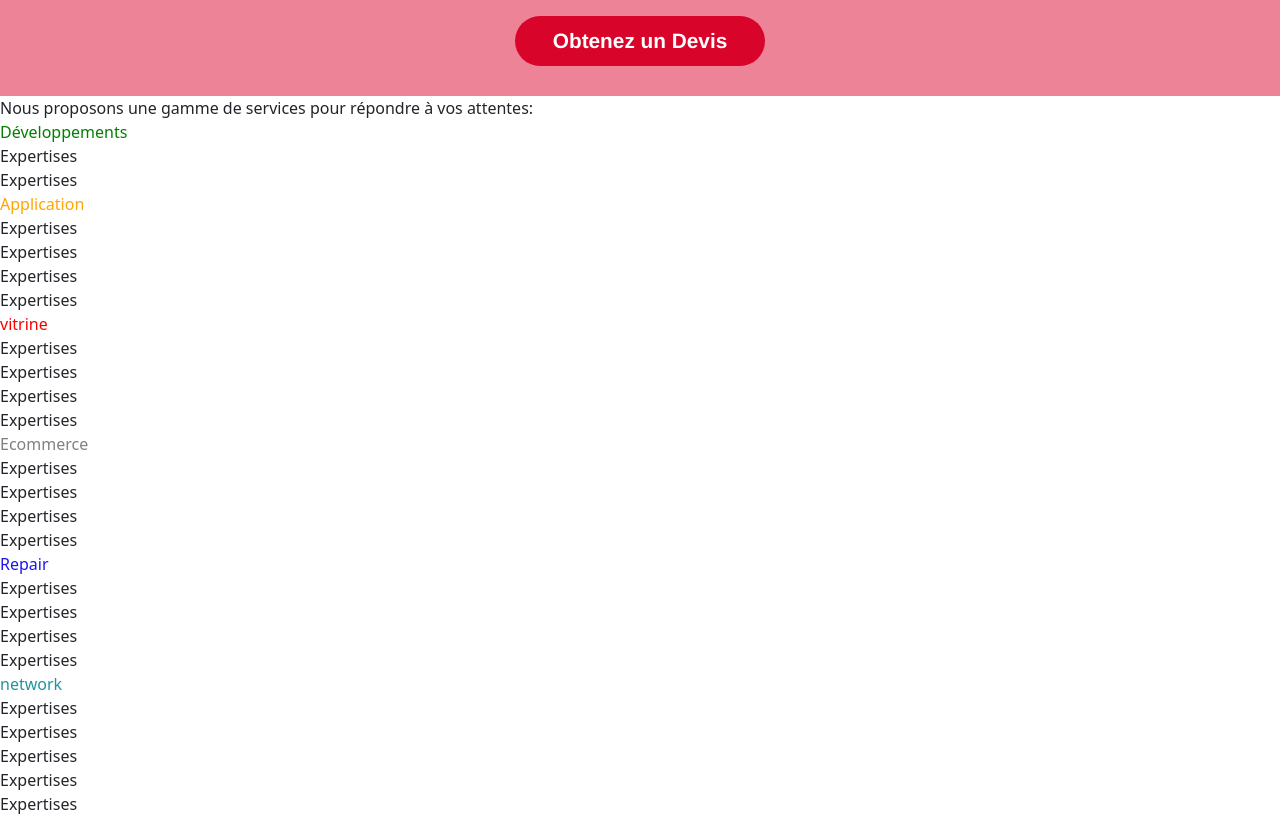
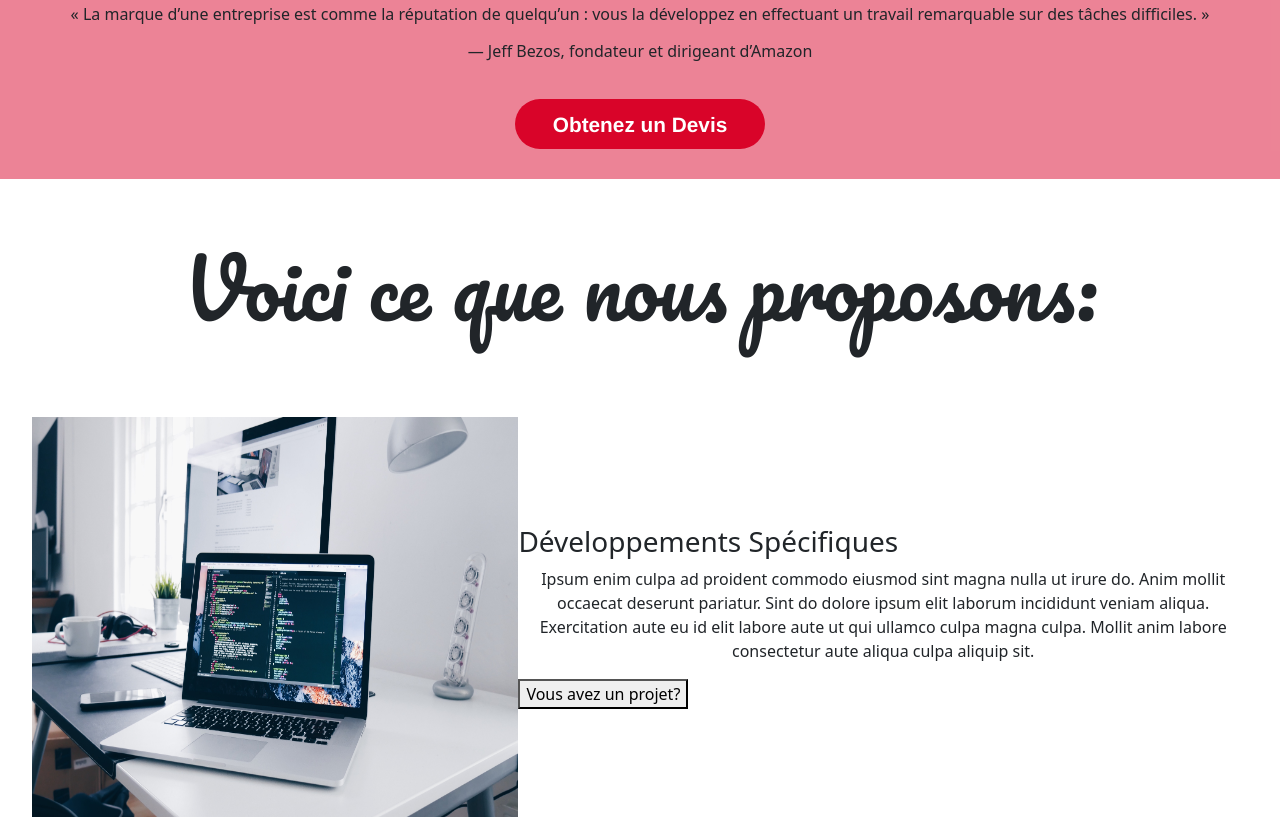
Before and after one commit to Alphonse-K/vinmartech, a React (Create React App) app: page /expertises in a window 1280 px wide. Shown: the part 1120-1939 px from the top of the page. Built offline with nearby package versions, Linux system fonts and the light colour scheme; a web font is replaced by a local one.

Commit message:
udating the expertise details

```diff
--- a/src/App.css
+++ b/src/App.css
@@ -480,12 +480,20 @@ ul li .link:hover::before {
 .expertise-intro {
   background-color: rgba(217, 4, 41, 0.49);
   padding: 30px;
-  text-align: center;
+  display: flex;
+  flex-direction: column;
+  align-items: center;
+  justify-content: center;
 }
 
 .expertise-intro h1 {
   margin-top: 20px;
   font-family:'Franklin Gothic Medium', 'Arial Narrow', Arial, sans-serif;
+}
+
+.expertise-intro h4 {
+  font-family:'Franklin Gothic Medium', 'Arial Narrow', Arial, sans-serif;
+  margin-top: 20px;
 }
 
 .expertise-intro button {
@@ -509,7 +517,31 @@ ul li .link:hover::before {
   font-family: 'Pacifico', cursive;
 }
 
+.expertise-title {
+  text-align: center;
+  margin-top: 60px; margin-bottom: 30px;
+  font-family: 'Pacifico', cursive;
+}
 
+.expertise-title h1 {
+  font-size: 5rem;
+}
+
+.expertise-details {
+  margin-top: 50px;
+  margin-bottom: 50px;
+  padding: 2rem;
+}
+.expertise-details img {
+  width: 40%;
+  height: 50vh;
+}
+
+.expertise-details .container-img-text {
+  display: flex;
+  justify-content: center;
+  align-items: center;
+}
 /**************************** EXPERTISE COMPONENT END****************************************/
 
 /**************************** SPINNER COMPONENT START****************************************/
--- a/src/components/Expertises.js
+++ b/src/components/Expertises.js
@@ -30,11 +30,22 @@ export default function Expertises() {
           <h1>Nous Offrons</h1>
           <h1>Une Meilleure Qualité</h1>
           <h1>De Service en Développements Informatique !</h1>
+          <p>« La marque d’une entreprise est comme la réputation de quelqu’un : vous la développez en effectuant un travail remarquable sur des tâches difficiles. »</p>
+          <h6>— Jeff Bezos, fondateur et dirigeant d’Amazon</h6>
           <HashLink to="/contact#contact-quote"><button>Obtenez un Devis</button></HashLink>
         </div>
-        <div className='expertises-title' id='button'>Nous proposons une gamme de services pour répondre à vos attentes:</div>
-        <div id='specific' style={{color: 'green'}}>Développements</div>
-        <div>Expertises</div>
+        <div className='expertise-title' id='button'><h1>Voici ce que nous proposons:</h1></div>
+        <section className='expertise-details'>
+          <div id='specific' className='container-img-text'>
+            <img src={require('../img/christopher.jpg')} alt='' />
+            <div className='expertise-single-text'>
+              <h3>Développements Spécifiques</h3>
+              <p>Ipsum enim culpa ad proident commodo eiusmod sint magna nulla ut irure do. Anim mollit occaecat deserunt pariatur. Sint do dolore ipsum elit laborum incididunt veniam aliqua. Exercitation aute eu id elit labore aute ut qui ullamco culpa magna culpa. Mollit anim labore consectetur aute aliqua culpa aliquip sit.</p>
+              <HashLink to="/contact#contact-quote"><button>Vous avez un projet?</button></HashLink>
+            </div>
+          </div>
+
+        </section>
         <div>Expertises</div>
         <div id='app' style={{color: 'orange'}}>Application</div>
         <div>Expertises</div>
```
Also changed, not shown: src/img/christopher.jpg (added).
